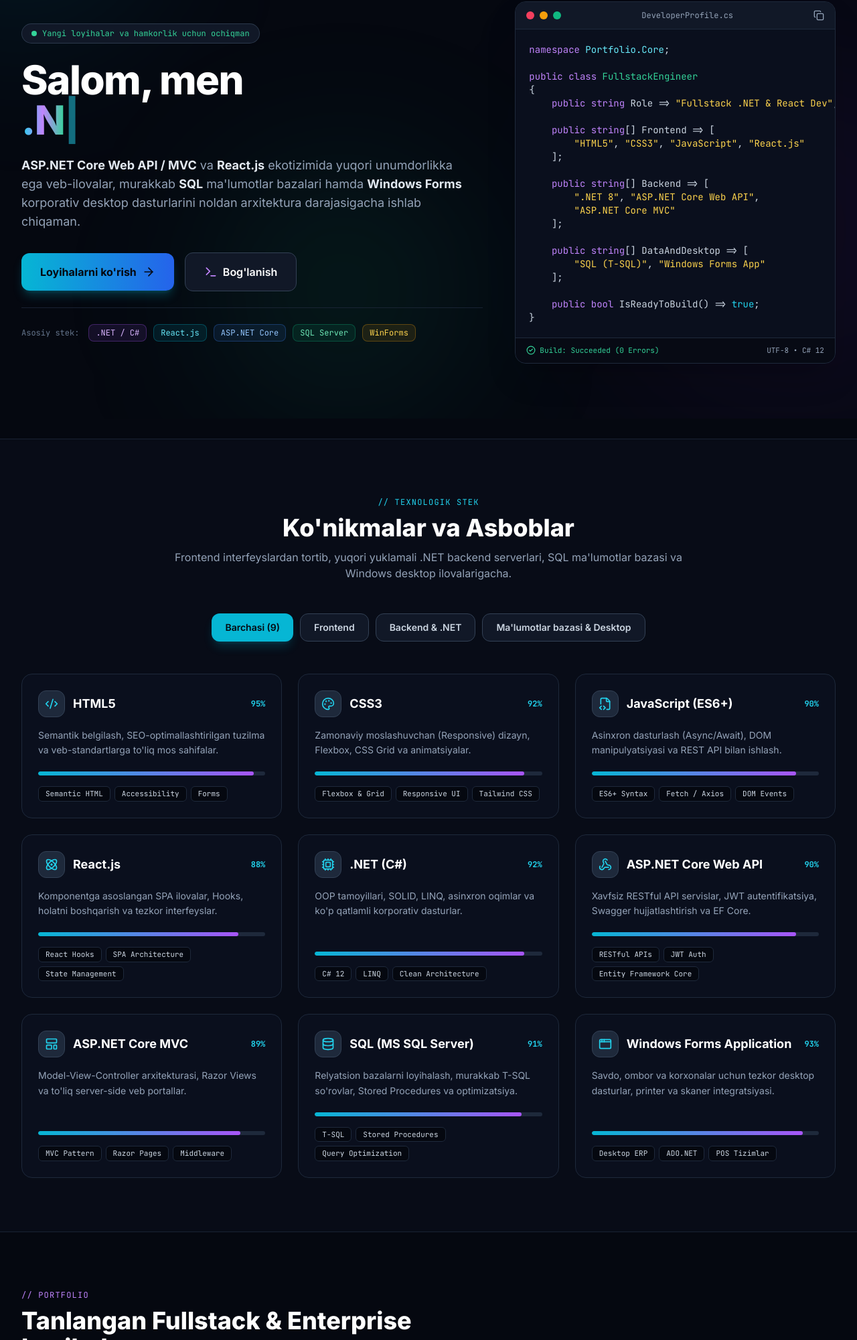
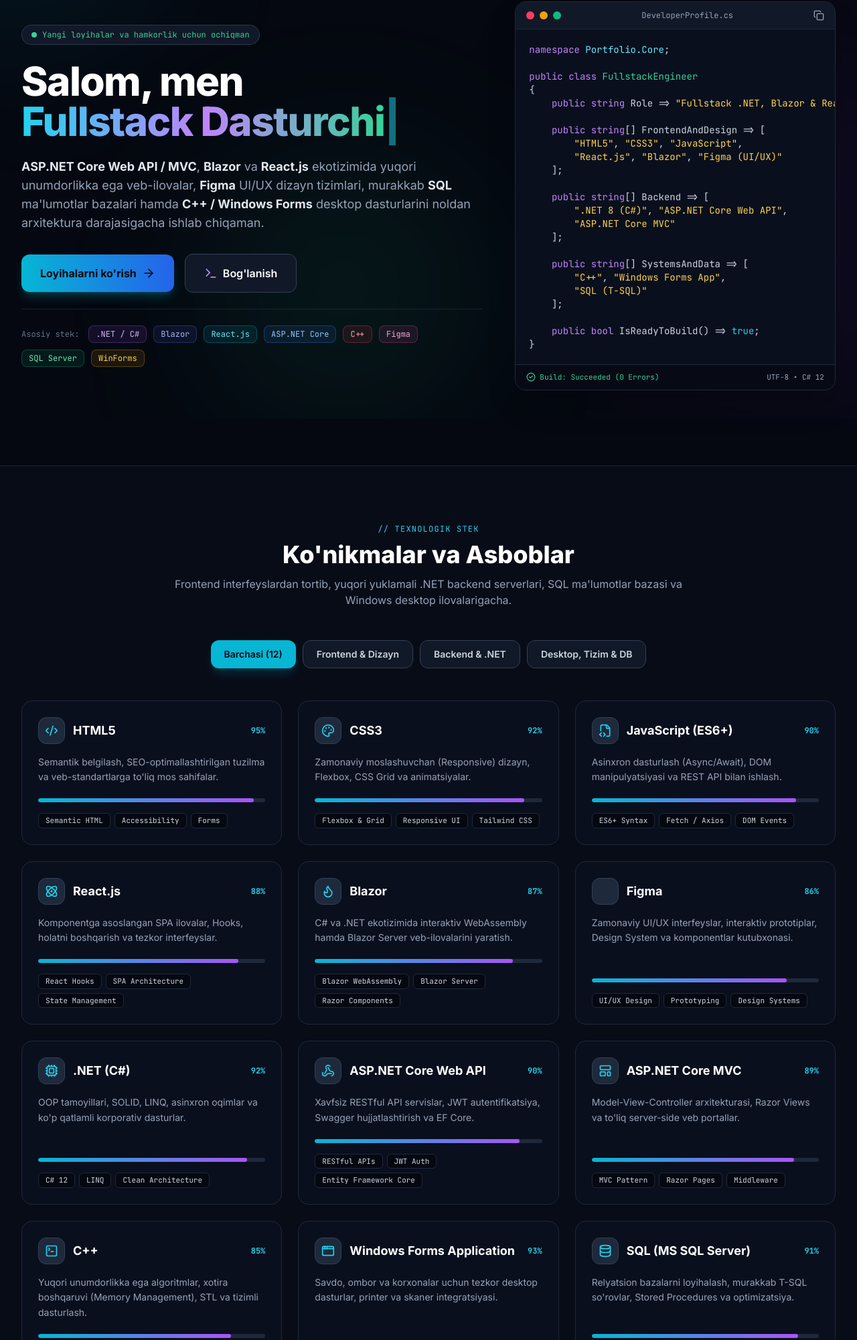
Before and after one commit to brockedward1979/portfolio-sayt, a plain HTML site: page index.html in a window 1280 px wide. Shown: the part 175-2176 px from the top of the page at 67% size. Drawn offline with nearby package versions, Linux system fonts and the light colour scheme.

Commit message:
yana biladigan ko'nikmalar qo'shildi

```diff
--- a/index.html
+++ b/index.html
@@ -117,7 +117,7 @@
                     </h1>
 
                     <p class="text-base sm:text-lg text-slate-400 max-w-2xl mx-auto lg:mx-0 leading-relaxed">
-                        <strong class="text-slate-200">ASP.NET Core Web API / MVC</strong> va <strong class="text-slate-200">React.js</strong> ekotizimida yuqori unumdorlikka ega veb-ilovalar, murakkab <strong class="text-slate-200">SQL</strong> ma'lumotlar bazalari hamda <strong class="text-slate-200">Windows Forms</strong> korporativ desktop dasturlarini noldan arxitektura darajasigacha ishlab chiqaman.
+                        <strong class="text-slate-200">ASP.NET Core Web API / MVC</strong>, <strong class="text-slate-200">Blazor</strong> va <strong class="text-slate-200">React.js</strong> ekotizimida yuqori unumdorlikka ega veb-ilovalar, <strong class="text-slate-200">Figma</strong> UI/UX dizayn tizimlari, murakkab <strong class="text-slate-200">SQL</strong> ma'lumotlar bazalari hamda <strong class="text-slate-200">C++ / Windows Forms</strong> desktop dasturlarini noldan arxitektura darajasigacha ishlab chiqaman.
                     </p>
 
                     <!-- Tezkor harakat tugmalari -->
@@ -136,8 +136,11 @@
                     <div class="pt-6 border-t border-slate-800/80 flex flex-wrap items-center justify-center lg:justify-start gap-2.5">
                         <span class="text-xs font-mono text-slate-500 mr-1">Asosiy stek:</span>
                         <span class="px-2.5 py-1 rounded-lg bg-purple-500/10 border border-purple-500/30 text-purple-300 font-mono text-xs">.NET / C#</span>
+                        <span class="px-2.5 py-1 rounded-lg bg-indigo-500/10 border border-indigo-500/30 text-indigo-300 font-mono text-xs">Blazor</span>
                         <span class="px-2.5 py-1 rounded-lg bg-cyan-500/10 border border-cyan-500/30 text-cyan-300 font-mono text-xs">React.js</span>
                         <span class="px-2.5 py-1 rounded-lg bg-blue-500/10 border border-blue-500/30 text-blue-300 font-mono text-xs">ASP.NET Core</span>
+                        <span class="px-2.5 py-1 rounded-lg bg-rose-500/10 border border-rose-500/30 text-rose-300 font-mono text-xs">C++</span>
+                        <span class="px-2.5 py-1 rounded-lg bg-pink-500/10 border border-pink-500/30 text-pink-300 font-mono text-xs">Figma</span>
                         <span class="px-2.5 py-1 rounded-lg bg-emerald-500/10 border border-emerald-500/30 text-emerald-300 font-mono text-xs">SQL Server</span>
                         <span class="px-2.5 py-1 rounded-lg bg-amber-500/10 border border-amber-500/30 text-amber-300 font-mono text-xs">WinForms</span>
                     </div>
@@ -165,19 +168,21 @@
 
 <span class="text-purple-400">public class</span> <span class="text-emerald-400">FullstackEngineer</span>
 {
-    <span class="text-purple-400">public string</span> Role => <span class="text-amber-300">"Fullstack .NET &amp; React Dev"</span>;
+    <span class="text-purple-400">public string</span> Role => <span class="text-amber-300">"Fullstack .NET, Blazor &amp; React Dev"</span>;
 
-    <span class="text-purple-400">public string</span>[] Frontend => [
-        <span class="text-amber-300">"HTML5"</span>, <span class="text-amber-300">"CSS3"</span>, <span class="text-amber-300">"JavaScript"</span>, <span class="text-amber-300">"React.js"</span>
+    <span class="text-purple-400">public string</span>[] FrontendAndDesign => [
+        <span class="text-amber-300">"HTML5"</span>, <span class="text-amber-300">"CSS3"</span>, <span class="text-amber-300">"JavaScript"</span>,
+        <span class="text-amber-300">"React.js"</span>, <span class="text-amber-300">"Blazor"</span>, <span class="text-amber-300">"Figma (UI/UX)"</span>
     ];
 
     <span class="text-purple-400">public string</span>[] Backend => [
-        <span class="text-amber-300">".NET 8"</span>, <span class="text-amber-300">"ASP.NET Core Web API"</span>,
+        <span class="text-amber-300">".NET 8 (C#)"</span>, <span class="text-amber-300">"ASP.NET Core Web API"</span>,
         <span class="text-amber-300">"ASP.NET Core MVC"</span>
     ];
 
-    <span class="text-purple-400">public string</span>[] DataAndDesktop => [
-        <span class="text-amber-300">"SQL (T-SQL)"</span>, <span class="text-amber-300">"Windows Forms App"</span>
+    <span class="text-purple-400">public string</span>[] SystemsAndData => [
+        <span class="text-amber-300">"C++"</span>, <span class="text-amber-300">"Windows Forms App"</span>,
+        <span class="text-amber-300">"SQL (T-SQL)"</span>
     ];
 
     <span class="text-purple-400">public bool</span> IsReadyToBuild() => <span class="text-cyan-400">true</span>;
@@ -211,16 +216,16 @@
             <!-- Kategoriya Filter Tugmalari -->
             <div class="flex flex-wrap justify-center gap-2.5 mb-12">
                 <button onclick="filterSkills('all')" id="skill-tab-all" class="skill-tab px-5 py-2.5 rounded-xl text-sm font-semibold bg-cyan-500 text-obsidian-950 shadow-lg shadow-cyan-500/20 transition-all">
-                    Barchasi (9)
+                    Barchasi (12)
                 </button>
                 <button onclick="filterSkills('frontend')" id="skill-tab-frontend" class="skill-tab px-5 py-2.5 rounded-xl text-sm font-semibold bg-obsidian-800 text-slate-300 hover:text-white border border-slate-700 transition-all">
-                    Frontend
+                    Frontend &amp; Dizayn
                 </button>
                 <button onclick="filterSkills('backend')" id="skill-tab-backend" class="skill-tab px-5 py-2.5 rounded-xl text-sm font-semibold bg-obsidian-800 text-slate-300 hover:text-white border border-slate-700 transition-all">
                     Backend &amp; .NET
                 </button>
                 <button onclick="filterSkills('db_desktop')" id="skill-tab-db_desktop" class="skill-tab px-5 py-2.5 rounded-xl text-sm font-semibold bg-obsidian-800 text-slate-300 hover:text-white border border-slate-700 transition-all">
-                    Ma'lumotlar bazasi &amp; Desktop
+                    Desktop, Tizim &amp; DB
                 </button>
             </div>
 
@@ -286,15 +291,15 @@
                     </div>
                     <div class="space-y-2 pt-4 border-t border-slate-800 font-mono text-xs">
                         <div class="flex items-center justify-between text-slate-300">
-                            <span>• React.js (Hooks, State)</span>
+                            <span>• React.js &amp; Blazor (WASM/Server)</span>
                             <span class="text-cyan-400">Web SPA</span>
                         </div>
                         <div class="flex items-center justify-between text-slate-300">
-                            <span>• HTML5, CSS3, Modern JS</span>
-                            <span class="text-cyan-400">Responsive</span>
+                            <span>• Figma UI/UX, HTML5, CSS3, JS</span>
+                            <span class="text-cyan-400">Design &amp; UI</span>
                         </div>
                         <div class="flex items-center justify-between text-slate-300">
-                            <span>• Windows Forms (C#)</span>
+                            <span>• Windows Forms (C#) &amp; C++</span>
                             <span class="text-amber-400">Desktop UI</span>
                         </div>
                     </div>
@@ -435,9 +440,10 @@
                             <div>
                                 <label class="block text-xs font-mono text-slate-400 mb-2">Loyiha turi *</label>
                                 <select required class="w-full px-4 py-3 rounded-xl bg-obsidian-950 border border-slate-700 text-white focus:border-cyan-500 focus:ring-2 focus:ring-cyan-500/20 outline-none text-sm transition-all">
-                                    <option value="Fullstack tizim (.NET + React)">Fullstack tizim (ASP.NET Core + React.js)</option>
+                                    <option value="Fullstack tizim (.NET + React / Blazor)">Fullstack tizim (ASP.NET Core + React.js / Blazor)</option>
                                     <option value="Web ilova (ASP.NET Core MVC)">Veb-sayt / Portal (ASP.NET Core MVC)</option>
-                                    <option value="Desktop WinForms dastur">Desktop dastur (Windows Forms + SQL)</option>
+                                    <option value="Desktop & Tizim dasturi (WinForms / C++)">Desktop &amp; Tizim dasturi (Windows Forms / C++ / SQL)</option>
+                                    <option value="UI/UX Dizayn & Frontend (Figma + React)">UI/UX Dizayn &amp; Frontend (Figma + React / HTML/CSS)</option>
                                     <option value="Backend API">Backend REST API (.NET Web API)</option>
                                     <option value="Ish taklifi / Hamkorlik">Ish taklifi / Doimiy hamkorlik</option>
                                 </select>
@@ -527,18 +533,18 @@
                 <div>
                     <h4 class="font-mono text-xs uppercase text-slate-400 mb-1.5">Qisqacha xulosa</h4>
                     <p class="leading-relaxed">
-                        Zamonaviy veb va desktop ilovalarni loyihalash hamda ishlab chiqish bo'yicha tajribali Fullstack dasturchi. Backend qismida C#, .NET, ASP.NET Core Web API va MVC, Frontend qismida React.js, HTML5, CSS3, JavaScript, ma'lumotlar bazasi uchun SQL hamda korporativ desktop ilovalar uchun Windows Forms texnologiyalaridan samarali foydalanaman.
+                        Zamonaviy veb, desktop va tizimli ilovalarni loyihalash hamda ishlab chiqish bo'yicha tajribali Fullstack dasturchi. Backend qismida C#, .NET, ASP.NET Core Web API va MVC, Frontend va UI/UX qismida Blazor, React.js, Figma, HTML5, CSS3, JavaScript, ma'lumotlar bazasi uchun SQL hamda yuqori unumdorlikdagi desktop dasturlar uchun C++ va Windows Forms texnologiyalaridan samarali foydalanaman.
                     </p>
                 </div>
 
                 <div class="grid sm:grid-cols-2 gap-4">
                     <div class="p-4 rounded-2xl bg-obsidian-950 border border-slate-800">
-                        <h5 class="font-bold text-white text-xs font-mono text-cyan-400 mb-2">WEB &amp; BACKEND</h5>
-                        <p class="text-xs text-slate-400 leading-relaxed">ASP.NET Core Web API, ASP.NET Core MVC, Entity Framework Core, REST API, JWT Auth, React.js, JavaScript (ES6+), HTML5, CSS3.</p>
+                        <h5 class="font-bold text-white text-xs font-mono text-cyan-400 mb-2">WEB, BACKEND &amp; UI/UX</h5>
+                        <p class="text-xs text-slate-400 leading-relaxed">ASP.NET Core Web API, ASP.NET Core MVC, Blazor (Server &amp; WASM), Entity Framework Core, React.js, Figma (UI/UX Prototyping), JavaScript (ES6+), HTML5, CSS3.</p>
                     </div>
                     <div class="p-4 rounded-2xl bg-obsidian-950 border border-slate-800">
-                        <h5 class="font-bold text-white text-xs font-mono text-emerald-400 mb-2">DATABASE &amp; DESKTOP</h5>
-                        <p class="text-xs text-slate-400 leading-relaxed">MS SQL Server, T-SQL, Stored Procedures, Relational DB Design, Windows Forms Application (WinForms), ADO.NET.</p>
+                        <h5 class="font-bold text-white text-xs font-mono text-emerald-400 mb-2">SYSTEMS, DATABASE &amp; DESKTOP</h5>
+                        <p class="text-xs text-slate-400 leading-relaxed">C++ (OOP, STL, Algorithms), Windows Forms Application (WinForms), MS SQL Server, T-SQL, Stored Procedures, Relational DB Design, ADO.NET.</p>
                     </div>
                 </div>
             </div>
@@ -575,37 +581,12 @@
         // 2. Dinamik Yozuv (Typing Effect)
         const roles = [
             "Fullstack Dasturchi",
-            ".NET Backend Muhandisi",
-            "React.js Frontend Dasturchi",
-            "WinForms & SQL Mutaxassisi"
+            ".NET & Blazor Muhandisi",
+            "React.js & Figma UI/UX Dev",
+            "C++, WinForms & SQL Mutaxassisi"
         ];
         let roleIdx = 0, charIdx = 0, isDeleting = false;
-        const typingEl = document.getElementById('typing-role');
-
-        function typeEffect() {
-            const current = roles[roleIdx];
-            if (isDeleting) {
-                typingEl.textContent = current.substring(0, charIdx - 1);
-                charIdx--;
-            } else {
-                typingEl.textContent = current.substring(0, charIdx + 1);
-                charIdx++;
-            }
-
-            let speed = isDeleting ? 45 : 90;
-            if (!isDeleting && charIdx === current.length) {
-                speed = 2000;
-                isDeleting = true;
-            } else if (isDeleting && charIdx === 0) {
-                isDeleting = false;
-                roleIdx = (roleIdx + 1) % roles.length;
-                speed = 400;
-            }
-            setTimeout(typeEffect, speed);
-        }
-        typeEffect();
-
-        // 3. Ko'nikmalar Ma'lumotlari (9 ta aniq texnologiya)
+        // 3. Ko'nikmalar Ma'lumotlari (12 ta aniq texnologiya)
         const skillsData = [
             {
                 name: "HTML5",
@@ -644,6 +625,24 @@
                 tags: ["React Hooks", "SPA Architecture", "State Management"]
             },
             {
+                name: "Blazor",
+                category: "frontend",
+                level: 87,
+                color: "indigo",
+                icon: "flame",
+                desc: "C# va .NET ekotizimida interaktiv WebAssembly hamda Blazor Server veb-ilovalarini yaratish.",
+                tags: ["Blazor WebAssembly", "Blazor Server", "Razor Components"]
+            },
+            {
+                name: "Figma",
+                category: "frontend",
+                level: 86,
+                color: "pink",
+                icon: "figma",
+                desc: "Zamonaviy UI/UX interfeyslar, interaktiv prototiplar, Design System va komponentlar kutubxonasi.",
+                tags: ["UI/UX Design", "Prototyping", "Design Systems"]
+            },
+            {
                 name: ".NET (C#)",
                 category: "backend",
                 level: 92,
@@ -671,13 +670,13 @@
                 tags: ["MVC Pattern", "Razor Pages", "Middleware"]
             },
             {
-                name: "SQL (MS SQL Server)",
+                name: "C++",
                 category: "db_desktop",
-                level: 91,
-                color: "emerald",
-                icon: "database",
-                desc: "Relyatsion bazalarni loyihalash, murakkab T-SQL so'rovlar, Stored Procedures va optimizatsiya.",
-                tags: ["T-SQL", "Stored Procedures", "Query Optimization"]
+                level: 85,
+                color: "rose",
+                icon: "terminal-square",
+                desc: "Yuqori unumdorlikka ega algoritmlar, xotira boshqaruvi (Memory Management), STL va tizimli dasturlash.",
+                tags: ["C++17/20", "STL & Algorithms", "System Programming"]
             },
             {
                 name: "Windows Forms Application",
@@ -687,6 +686,15 @@
                 icon: "app-window",
                 desc: "Savdo, ombor va korxonalar uchun tezkor desktop dasturlar, printer va skaner integratsiyasi.",
                 tags: ["Desktop ERP", "ADO.NET", "POS Tizimlar"]
+            },
+            {
+                name: "SQL (MS SQL Server)",
+                category: "db_desktop",
+                level: 91,
+                color: "emerald",
+                icon: "database",
+                desc: "Relyatsion bazalarni loyihalash, murakkab T-SQL so'rovlar, Stored Procedures va optimizatsiya.",
+                tags: ["T-SQL", "Stored Procedures", "Query Optimization"]
             }
         ];
 
@@ -740,62 +748,62 @@
             {
                 id: 1,
                 category: "fullstack",
-                badge: "Fullstack • .NET Web API + React.js",
+                badge: "Fullstack • .NET Web API + React.js + Figma",
                 title: "Enterprise ERP va Ombor Boshqaruvi",
-                shortDesc: "Katta savdo tarmoqlari uchun mahsulotlar kirimi, chiqimi, qoldiqlar nazorati va moliyaviy hisobotlarni yurituvchi yagona veb-tizim.",
-                architecture: "Backend: ASP.NET Core 8 Web API (Clean Architecture, EF Core, JWT Auth) -> Ma'lumotlar bazasi: MS SQL Server (Stored Procedures) -> Frontend: React.js + Tailwind CSS.",
+                shortDesc: "Figma'da loyihalashtirilgan zamonaviy UI/UX asosida katta savdo tarmoqlari uchun mahsulotlar kirimi, chiqimi va moliyaviy hisobotlarni yurituvchi tizim.",
+                architecture: "UI/UX: Figma Design System -> Backend: ASP.NET Core 8 Web API (Clean Architecture, EF Core, JWT) -> Database: MS SQL Server -> Frontend: React.js.",
                 features: [
+                    "Figma'da ishlab chiqilgan qulay va intuitiv boshqaruv paneli (Design System)",
                     "Real vaqtda ombor qoldiqlarini kuzatish va minimal chegara ogohlantirishlari",
                     "Xodimlar uchun rollarga asoslangan kirish huquqlari (Admin, Omborchi, Menejer)",
-                    "Excel va PDF formatlarda avtomatik hisobotlarni shakllantirish",
-                    "Tezkor qidiruv va filtrlash imkoniyatiga ega React.js boshqaruv paneli"
+                    "Excel va PDF formatlarda avtomatik hisobotlarni shakllantirish"
                 ],
-                tags: ["ASP.NET Core Web API", "React.js", "MS SQL Server", "EF Core", "JWT"]
+                tags: ["ASP.NET Core Web API", "React.js", "Figma", "MS SQL Server", "EF Core"]
             },
             {
                 id: 2,
                 category: "desktop",
-                badge: "Desktop • Windows Forms + SQL",
-                title: "Savdo va Kassa POS Avtomatlashtirish Tizimi",
-                shortDesc: "Supermarket va do'konlar uchun shtrix-kod skaneri, chek printeri bilan integratsiyalashgan yuqori tezlikdagi Windows desktop dasturi.",
-                architecture: "Client: C# Windows Forms Application (Guna/DevExpress UI tamoyillari) -> Data Access: ADO.NET & Dapper -> Database: MS SQL Server Local/Network.",
+                badge: "Desktop & Systems • Windows Forms + C++ + SQL",
+                title: "Savdo, Kassa POS va Qurilmalar Integratsiyasi",
+                shortDesc: "Supermarket va do'konlar uchun shtrix-kod skaneri, chek printeri hamda C++ drayver kutubxonalari orqali tarozilar bilan ishlovchi tezkor Windows desktop dasturi.",
+                architecture: "UI Client: C# Windows Forms Application -> Hardware/Speed Module: C++ Native DLL -> Data Access: ADO.NET -> Database: MS SQL Server.",
                 features: [
+                    "C++ modul orqali fiskal registrator va elektron tarozilar bilan tezkor ma'lumot almashinuvi",
                     "Shtrix-kod skaneri orqali soniyaning ulushida savdoni rasmiylashtirish",
                     "Internet uzilganda ham oflayn rejimda uzluksiz ishlash qobiliyati",
-                    "Kundalik kassa tushumi, sof foyda va nasiya savdolar nazorati",
-                    "Termal chek printerlari va tarozilar bilan to'g'ridan-to'g'ri ulanish"
+                    "Kundalik kassa tushumi, sof foyda va nasiya savdolar nazorati"
                 ],
-                tags: ["Windows Forms", "C# .NET", "SQL Server", "T-SQL", "ADO.NET"]
+                tags: ["Windows Forms", "C++", "C# .NET", "SQL Server", "ADO.NET"]
             },
             {
                 id: 3,
                 category: "mvc",
-                badge: "Web Portal • ASP.NET Core MVC",
+                badge: "Web Portal • ASP.NET Core MVC + Figma",
                 title: "Korporativ Mijozlar Portali va CRM",
                 shortDesc: "Xizmat ko'rsatuvchi kompaniyalar uchun mijozlar bazasi, shartnomalar va buyurtmalar holatini boshqarish tizimi.",
-                architecture: "Monolitik MVC arxitektura: ASP.NET Core MVC, Razor Views, JavaScript (ES6+), CSS3 hamda SQL Server relyatsion bazasi.",
+                architecture: "Prototyping: Figma -> Monolitik MVC arxitektura: ASP.NET Core MVC, Razor Views, JavaScript (ES6+), CSS3 hamda SQL Server relyatsion bazasi.",
                 features: [
                     "Mijozlar bilan tuzilgan shartnomalar va to'lov grafiklarini avtomatik nazorat qilish",
                     "Shaxsiy kabinet orqali mijozlarning buyurtma holatini kuzatib borishi",
                     "Ichki xabarnomalar va vazifalarni xodimlar o'rtasida taqsimlash",
                     "To'liq moslashuvchan (Responsive) HTML5/CSS3 interfeys"
                 ],
-                tags: ["ASP.NET Core MVC", "HTML5 / CSS3", "JavaScript", "SQL", "Entity Framework"]
+                tags: ["ASP.NET Core MVC", "Figma", "HTML5 / CSS3", "JavaScript", "SQL"]
             },
             {
                 id: 4,
                 category: "fullstack",
-                badge: "Fullstack • React.js + .NET API",
-                title: "Moliyaviy Analitika va Kassa Nazorati",
-                shortDesc: "Kompaniya rahbarlari uchun barcha filiallarning daromad va xarajatlarini grafiklarda ko'rsatuvchi tahliliy veb-ilova.",
-                architecture: "RESTful API (.NET Core) murakkab SQL agregatsiya so'rovlarini qayta ishlaydi va React.js frontendiga JSON ko'rinishida uzatadi.",
+                badge: "Fullstack • Blazor + .NET API + SQL",
+                title: "Real-Vaqt Moliyaviy Analitika va Monitoring",
+                shortDesc: "To'liq C# va Blazor texnologiyasida qurilgan, kompaniya filiallarining daromad va xarajatlarini real vaqtda tahlil qiluvchi SPA veb-ilova.",
+                architecture: "Frontend SPA: Blazor WebAssembly (C# Razor Components) -> Backend: ASP.NET Core Web API -> Database: MS SQL Server (Views & T-SQL).",
                 features: [
-                    "Oylik va yillik moliyaviy ko'rsatkichlarning interaktiv diagrammalari",
-                    "Kategoriyalar bo'yicha xarajatlarni tahlil qilish va byudjet rejalashtirish",
-                    "SQL Server Views orqali katta hajmdagi ma'lumotlarni tezkor yuklash",
-                    "Mobil qurilmalardan qulay boshqarish imkoniyati"
+                    "JavaScript yuklamasisiz to'liq C# va Blazor komponentlari asosida tezkor ishlash",
+                    "Oylik va yillik moliyaviy ko'rsatkichlarning interaktiv grafik tahlillari",
+                    "SQL Server Views orqali katta hajmdagi tranzaksiyalarni soniyalar ichida filtrlash",
+                    "React.js va Blazor tizimlari o'rtasida yagona REST API integratsiyasi"
                 ],
-                tags: ["React.js", ".NET Web API", "JavaScript", "SQL Server", "REST API"]
+                tags: ["Blazor", ".NET Web API", "C#", "SQL Server", "React.js"]
             }
         ];
 
@@ -882,19 +890,19 @@
         cvModal.addEventListener('click', e => { if (e.target === cvModal) closeCvModal(); });
 
         function downloadCvFile() {
-            const cvContent = `FULLSTACK SOFTWARE ENGINEER (.NET & REACT.JS)
+            const cvContent = `FULLSTACK SOFTWARE ENGINEER (.NET, BLAZOR & REACT.JS)
 ==================================================
 TEXNOLOGIYALAR:
-- Frontend: HTML5, CSS3, JavaScript (ES6+), React.js
+- Frontend & Dizayn: HTML5, CSS3, JavaScript (ES6+), React.js, Blazor (WASM/Server), Figma (UI/UX)
 - Backend: .NET, C#, ASP.NET Core Web API, ASP.NET Core MVC
+- Tizimli dasturlash & Desktop: C++ (STL, Algorithms), Windows Forms Application (WinForms)
 - Ma'lumotlar bazasi: SQL (MS SQL Server, T-SQL, Stored Procedures)
-- Desktop: Windows Forms Application (WinForms)
 
 ASOSIY LOYIHALAR:
-1. Enterprise ERP va Ombor Boshqaruvi (ASP.NET Core Web API + React.js + SQL)
-2. Savdo va Kassa POS Tizimi (Windows Forms + C# + SQL Server)
-3. Korporativ Mijozlar Portali va CRM (ASP.NET Core MVC + JS/CSS + SQL)
-4. Moliyaviy Analitika Dashboardi (React.js + .NET Web API + SQL)
+1. Enterprise ERP va Ombor Boshqaruvi (ASP.NET Core Web API + React.js + Figma + SQL)
+2. Savdo, Kassa POS va Qurilmalar Integratsiyasi (Windows Forms + C++ + C# + SQL Server)
+3. Korporativ Mijozlar Portali va CRM (ASP.NET Core MVC + Figma + JS/CSS + SQL)
+4. Real-Vaqt Moliyaviy Analitika va Monitoring (Blazor + .NET Web API + SQL)
 
 ALOQA:
 - Telegram: @fullstack_dotnet_dev
```
